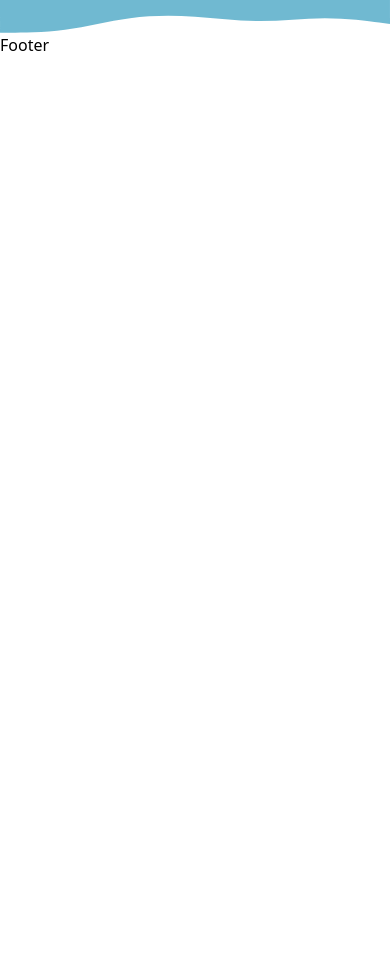
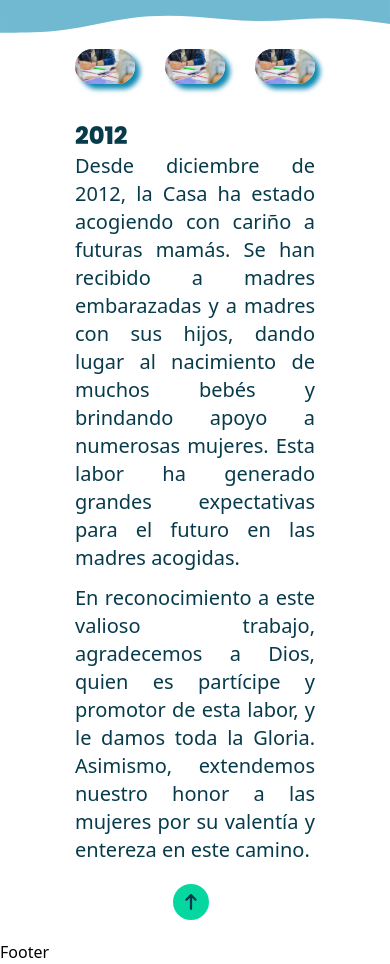
Before and after one commit to vallefarinha/front-casa, a React (Vite) app: page /history in a window 390 px wide. Shown: the part 7760-8724 px from the top of the page. Before the commit the page ends 7817 px from the top, so only its background shows below. Built offline with nearby package versions, Linux system fonts and the light colour scheme.

Commit message:
implement div 2012

```diff
--- a/src/pages/OurHistory.jsx
+++ b/src/pages/OurHistory.jsx
@@ -3,6 +3,7 @@ import ImgCruz from "../assets/images/imagenCruz.png";
 import ImgCasa1963 from "../assets/images/imagenCasa1963.png";
 import ImgCasa1968 from "../assets/images/imagenCasa1968.png";
 import ImgCasa2006 from "../assets/images/imagenCasa2006.png";
+import imgprueba from "../assets/images/studying.png";
 import ArrowButton from "../components/arrowbuttons/ArrowButton";
 
 const OurHistory = () => {
@@ -151,7 +152,7 @@ const OurHistory = () => {
         </div>
       </div>
 
-      <div className=" bg-quarteryColor bg-opacity-60 py-4 lg:py-2 px-4 lg:px-7">
+      <div className=" bg-quarteryColor bg-opacity-60 py-4 lg:py-8 px-4 lg:px-7">
         <div className="w-full flex justify-center pb-2">
           <ArrowButton rotate={"up"} />
         </div>
@@ -256,7 +257,6 @@ const OurHistory = () => {
         </div>
       </div>
 
-
       <svg xmlns="http://www.w3.org/2000/svg" viewBox="0 190 1440 60">
         <path
           fill="#118AB2"
@@ -311,7 +311,57 @@ const OurHistory = () => {
         ></path>
       </svg>
 
+      <div className="bg-inherit flex flex-wrap justify-between w-[80%] mx-auto my-4 px-9">
+        <div className="w-1/4 mb-4">
+          <div className="shadow-xl shadow-quarteryColor rounded-3xl">
+            <img
+              src={imgprueba}
+              alt="capilla"
+              className="w-full h-auto rounded-3xl"
+            />
+          </div>
+        </div>
+        <div className="w-1/4 mb-4">
+          <div className="shadow-xl shadow-quarteryColor rounded-3xl">
+            <img
+              src={imgprueba}
+              alt="capilla"
+              className="w-full h-auto rounded-3xl"
+            />
+          </div>
+        </div>
+        <div className="w-1/4 mb-4">
+          <div className="shadow-xl shadow-quarteryColor rounded-3xl">
+            <img
+              src={imgprueba}
+              alt="capilla"
+              className="w-full h-auto rounded-3xl"
+            />
+          </div>
+        </div>
+      </div>
 
+      <div className="w-[80%] mx-auto my-5 px-9">
+        <h2 className="text-2xl md:text-4xl text-LetterColor font-poppinsExtraBold">
+          2012
+        </h2>
+        <p className="text-LetterColor text-xl md:text-lg lg:text-xl text-justify mb-3">
+          Desde diciembre de 2012, la Casa ha estado acogiendo con cariño a
+          futuras mamás. Se han recibido a madres embarazadas y a madres con sus
+          hijos, dando lugar al nacimiento de muchos bebés y brindando apoyo a
+          numerosas mujeres. Esta labor ha generado grandes expectativas para el
+          futuro en las madres acogidas.
+        </p>
+        <p className="text-LetterColor text-xl md:text-lg lg:text-xl text-justify mb-5">
+          En reconocimiento a este valioso trabajo, agradecemos a Dios, quien es
+          partícipe y promotor de esta labor, y le damos toda la Gloria.
+          Asimismo, extendemos nuestro honor a las mujeres por su valentía y
+          entereza en este camino.
+        </p>
+        <div className="flex justify-center mt-2">
+          <ArrowButton rotate={"up"} />
+        </div>
+      </div>
     </div>
   );
 };
```
